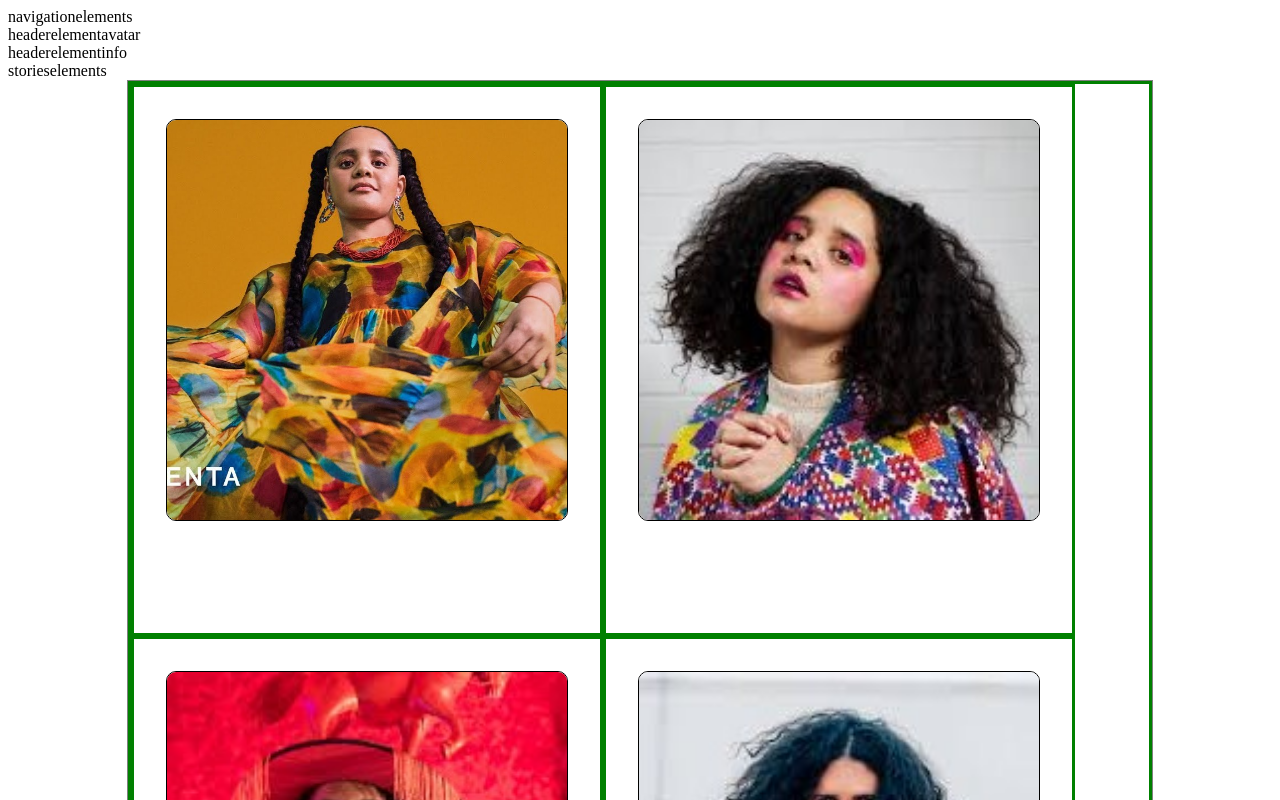
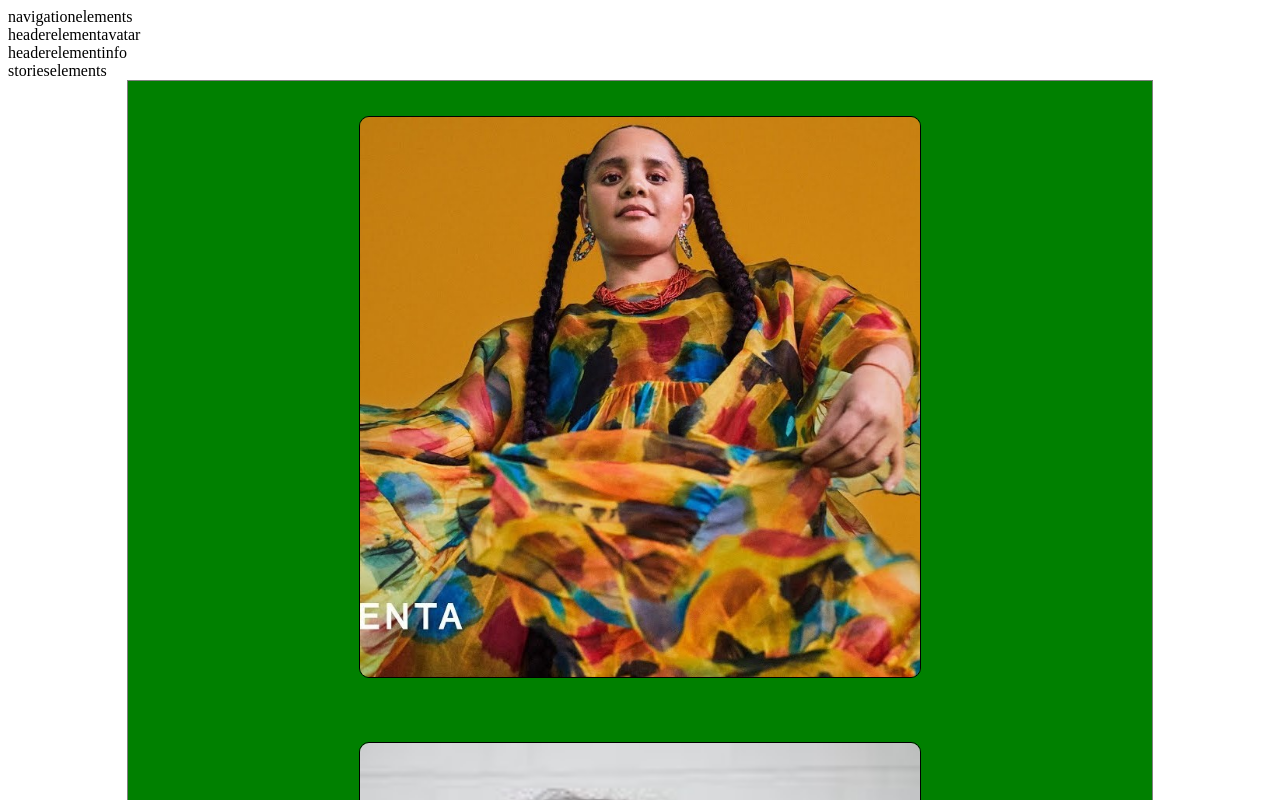
Before and after one commit to gabrielaacha/instagram-interface-mockup-with-REACT, a React (Create React App) app: page / in a window 1280 px wide. Shown: the top 800 px of the page. Built offline with nearby package versions, Linux system fonts and the light colour scheme.

Commit message:
grid styling

```diff
--- a/src/components/PostGrid/PostGridElement/PostGridElementCard.js
+++ b/src/components/PostGrid/PostGridElement/PostGridElementCard.js
@@ -7,7 +7,7 @@ const postGridElementCard = (props) => {
 
   return (
     <Aux>
-      <div className="main-grid__col-1-of-3">
+      <div className="main-grid__col-1-of-3__items">
         <img alt={name} src={url} className="main-grid__image" />
       </div>
     </Aux>
--- a/src/scss/layout/_grid.scss
+++ b/src/scss/layout/_grid.scss
@@ -8,11 +8,11 @@
     display: flex;
     flex-direction: column;
     text-align: center;
-    // justify-content: center;
+    justify-content: center;
   }
 
   &__row {
-    max-width: 114rem;
+    max-width: 80vw;
     margin: 0 auto;
     display: flex;
     // flex-direction: column;
@@ -34,15 +34,16 @@
     border: green 3px solid;
     display: flex;
     flex-wrap: wrap;
-    padding-bottom: 5rem;
+    // padding-bottom: 5rem;
     &__items {
+      background-color: green;
       display: flex;
       // flex-direction: column;
-      // align-items: center;
+      justify-content: center;
       flex: 1 0 20%;
       // background-color: white;
       // border: blue 3px solid;
-      padding: 1rem;
+      //   padding: 1rem;
     }
   }
 
@@ -55,7 +56,7 @@
     // padding: 2rem;
   }
   &__image {
-    width: 25rem;
+    width: 35rem;
     border: black solid 1px;
     border-radius: 10px;
     // height: 30rem;
```
